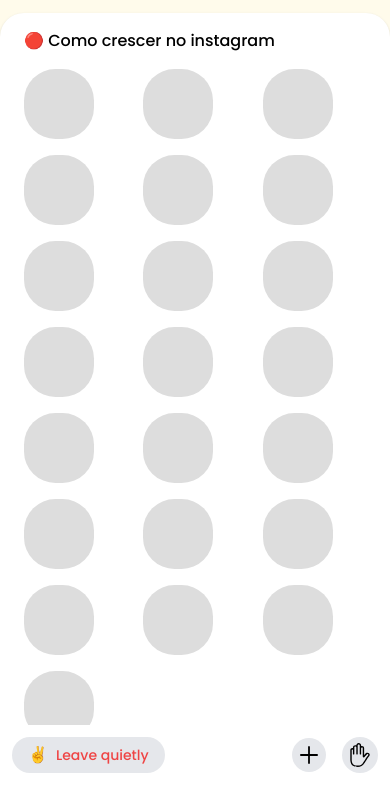
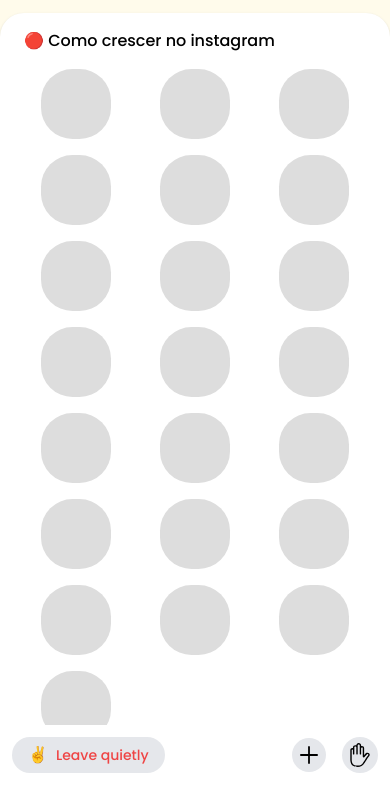
Before and after one commit to ednanjhony/clone-clubhouse, a plain HTML site: page index.html in a window 390 px wide. Shown: the part 59-844 px from the top of the page. Drawn offline with nearby package versions, Linux system fonts and the light colour scheme.

Commit message:
adjusting responsive

```diff
--- a/index.html
+++ b/index.html
@@ -15,6 +15,11 @@
             font-family: 'Poppins';
         }
 
+        main > div {
+            align-items: center;
+            justify-items: center;
+        }
+
         main > div p {
             background: #ddd;
             border-radius: 45%;
@@ -26,8 +31,11 @@
         }
     </style>
 </head>
-<body class="h-screen flex flex-col bg-yellow-50">
-    <div class=" w-screen bg-yellow-50 p-4">
+<body class=
+    "m-auto h-screen flex flex-col bg-yellow-50
+    sm:max-w-md"
+>
+    <div class=" w-full bg-yellow-50 p-4">
 
         <header class="w-full flex justify-between">
            <div class="flex items-center">
@@ -117,7 +125,7 @@
 
       <footer class="
         fixed bottom-0
-        m-auto p-3 flex items-center justify-between w-full bg-white">
+        m-auto p-3 flex items-center justify-between sm:max-w-md w-full bg-white">
 
         <button class="rounded-full bg-gray-200 py-1.5 px-4 flex items-center justi">
             <span>✌️</span>
```
Also changed, not shown: assets/Clubhouse.png (added), script.js (deleted), 1 other file.
